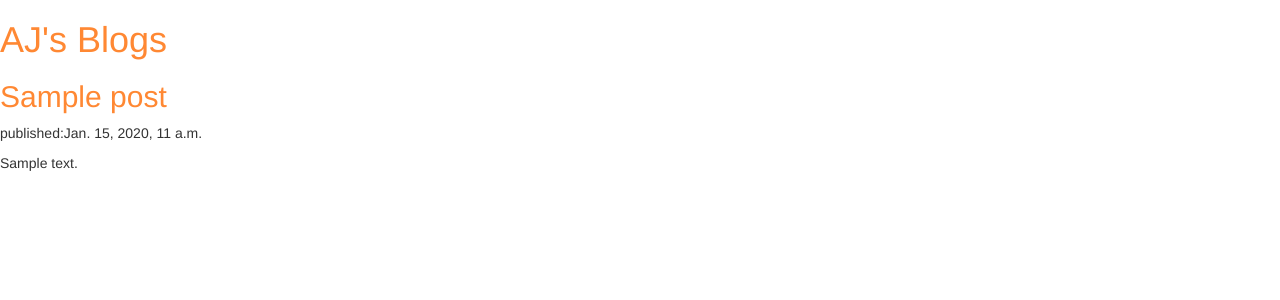
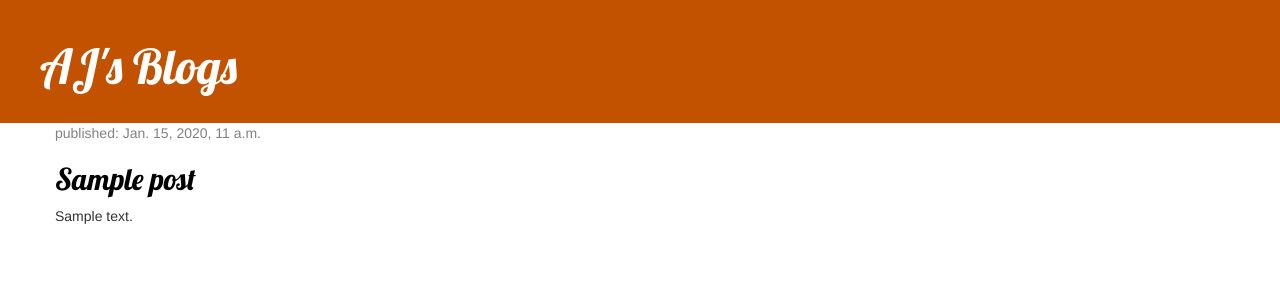
Before and after one commit to AvdhootJadhav/firstblog, a Django app: page / in a window 1280 px wide. Shown: the top 300 px of the page. Run offline with Django 3.2, Linux system fonts and the light colour scheme; tables that the repository leaves empty hold one stand-in row (values such as "Sample post"); some libraries are stand-ins or nearby versions.

Commit message:
Some changes

```diff
--- a/blog/static/css/blog.css
+++ b/blog/static/css/blog.css
@@ -1,3 +1,42 @@
-h1 a, h2 a{
-    color:#FF8833;
+.header{
+    background-color: #C25100;
+    margin-top: 0;
+    padding: 20px 20px 20px 40px;
 }
+.header h1, .header h1 a, .header h1 a:visited, .header h1 a:active{
+    color:#ffffff;
+    font-size: 36pt;
+    text-decoration: none;
+}
+.content{
+    margin-left: 40px;
+}
+h1, h2, h3, h4{
+    font-family: 'Lobster',cursive;
+}
+.date{
+    color: #828282;
+}
+.save{
+    float: right;
+}
+.post-form textarea, .post-form input{
+    width: 100%;
+}
+.top-menu, .top-menu:hover, .top-menu:visited {
+    color: #ffffff;
+    float: right;
+    font-size: 26pt;
+    margin-right: 20px;
+}
+.post {
+    margin-bottom: 70px;
+}
+
+.post h2 a, .post h2 a:visited {
+    color: #000000;
+}
+h1 a, h2 a {
+    color: #C25100;
+    font-family: 'Lobster';
+}
--- a/blog/templates/blog/post_list.html
+++ b/blog/templates/blog/post_list.html
@@ -1,4 +1,4 @@
-{%load static%}
+{% load static %}
 <html>
     <head>
         <title>
@@ -7,17 +7,26 @@
         <link rel="stylesheet" href="//maxcdn.bootstrapcdn.com/bootstrap/3.2.0/css/bootstrap.min.css">
         <link rel="stylesheet" href="//maxcdn.bootstrapcdn.com/bootstrap/3.2.0/css/bootstrap-theme.min.css">
         <link rel="stylesheet" href="{% static 'css/blog.css' %}">
+        <link href="//fonts.googleapis.com/css?family=Lobster&subset=latin,latin-ext" rel="stylesheet" type="text/css">
     </head>
     <body>
-        <div>
+        <div class="header">
             <h1><a href="/">AJ's Blogs</a></h1>
         </div>
-        {%for post in posts%}
-        <div>
-            <h2><a href="/">{{post.title}}</a></h2>
-            <p>published:{{post.published_date}}</p>
-            <p>{{post.text|linebreaksbr}}</p>
+        <div class="content container">
+            <div class="row">
+                <div class="col-md-8">
+                    {% for post in posts %}
+                        <div class="post">
+                            <div class="date">
+                                <p>published: {{ post.published_date }}</p>
+                            </div>
+                            <h2><a href="">{{ post.title }}</a></h2>
+                            <p>{{ post.text|linebreaksbr }}</p>
+                        </div>
+                    {% endfor %}
+                </div>
+            </div>
         </div>
-        {% endfor%}
     </body>
 </html>
```
